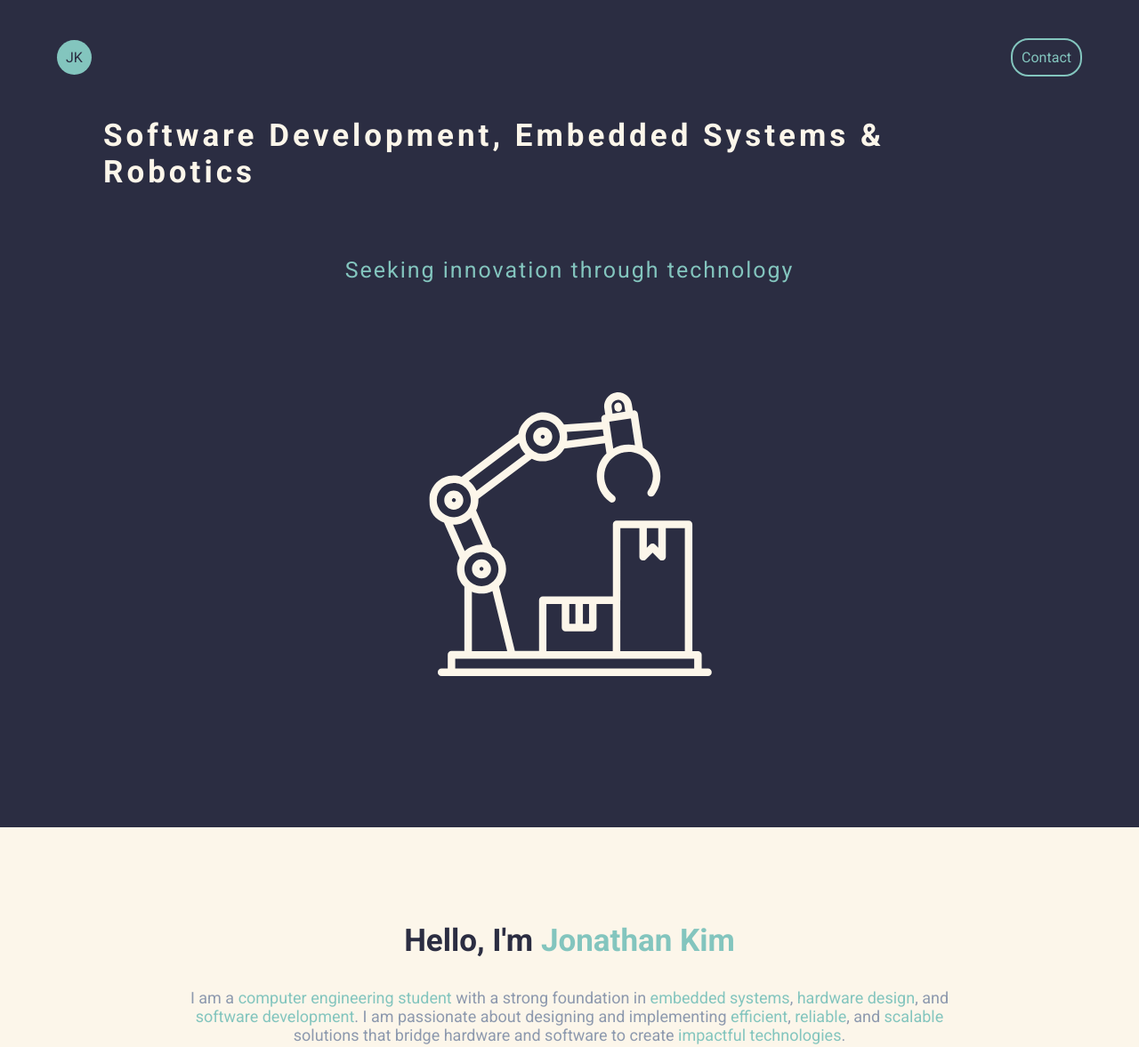
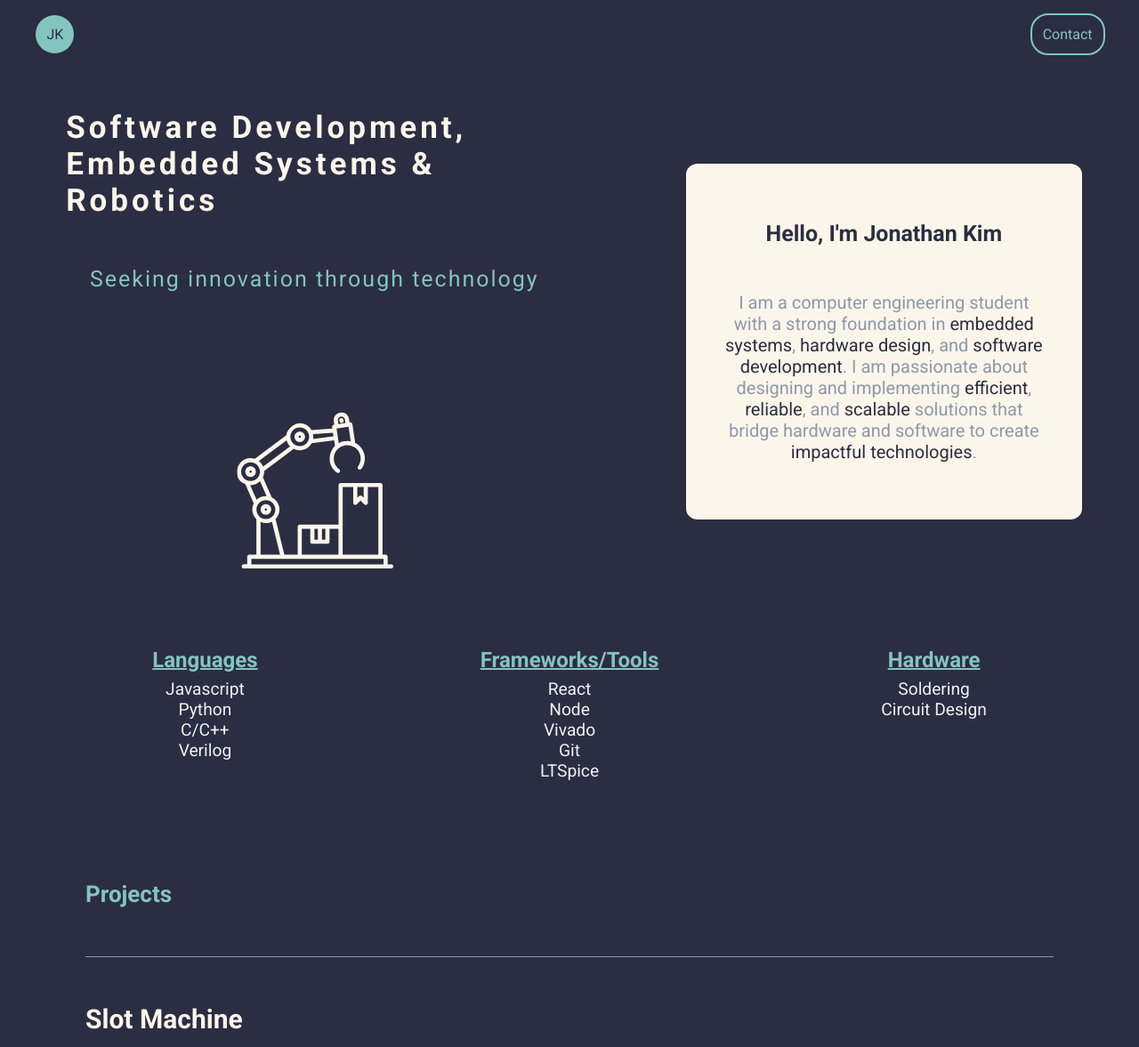
Before and after one commit to jkim0617/myPortfolio, a plain HTML site: page index.html in a window 1280 px wide. Shown: the top 1177 px of the page at 89% size. Drawn offline with Linux system fonts and the light colour scheme.

Commit message:
fixed spacing issue with larger screen, added clickable project links

```diff
--- a/app.css
+++ b/app.css
@@ -43,10 +43,10 @@ header {
     display: flex;
     flex-direction: row;
     width: 100%;
-    height: 60px;
+    height: 5%;
     justify-content: space-between;
     align-items: center;
-    padding: 5%;
+    padding: 3%;
     position: fixed;
     background-color: #2b2d42;
     color: #83c5be;
@@ -57,16 +57,29 @@ header {
 #header-image-container {
     background-color: #83c5be;
     color: #2b2d42;
-    padding: 10px;
+    padding: 1%;
     /* border: 2px solid #edf2f4; */
+    box-sizing: border-box;
+    border: 2px solid #2b2d42;
     border-radius: 50%;
     text-decoration: none;
 }
 
+#header-image-container:hover {
+    background-color: #2b2d42;
+    color: #83c5be;
+    border: 2px solid #83c5be;
+}
+
 header #contact {
     border: 2px solid #83c5be;
-    padding: 10px;
+    padding: 1%;
     border-radius: 20px;
+}
+
+#contact:hover {
+    background-color: #83c5be;
+    color: #2b2d42;
 }
 
 #header-menu div {
@@ -80,13 +93,39 @@ header #contact {
     #header-menu {
         width: 30%;
     }
+
+    #header-image-container,
+    header #contact {
+        /* font-size: 150%; */
+        padding: 1%;
+    }
 }
 
 @media (min-width: 1025px) {
     #header-menu {
         width: 20%;
     }
+
+    #header-image-container,
+    header #contact {
+        /* font-size: 100%; */
+        padding: 1%;
+    }
 }
+
+/* large screen adjust */
+
+#large-screen-adjust {
+    display: flex;
+    flex-direction: column;
+}
+
+@media (min-width: 1025px) {
+    #large-screen-adjust {
+        flex-direction: row;
+    }
+}
+
 
 /* top section */
 
@@ -102,23 +141,18 @@ header #contact {
     flex-direction: column;
     justify-content: space-around;
     position: relative;
-    top: 70px;
+    top: 50px;
     width: 85%;
     height: 300px;
     color: #fcf6ea;
-    /* background-color: #28232B; */
     letter-spacing: 2px;
-    padding: 20px;
-    margin: 5px;
-    /* border: 1px solid red; */
-    /* border: 2px solid #28232B; */
+    padding: 3%;
+    margin: 1%;
 }
 
 #top-section h1 {
-    /* border: 2px solid #fcf6ea; */
     display: flex;
     justify-content: center;
-    /* background-color: #28232B; */
     color: #fcf6ea;
     letter-spacing: 4px;
 }
@@ -131,7 +165,6 @@ header #contact {
 }
 
 #top-section-container img {
-    /* border: 1px solid red; */
     width: 50%;
     position: relative;
     top: 100px;
@@ -159,17 +192,10 @@ header #contact {
     }
 }
 
-/* @media (min-width: 1200px) {
-    #top-section-container img {
-        width: 20%;
-        top: 230px;
-    }
-} */
-
 /* intro sec */
 #intro-container {
     width: 100%;
-    height: 230px;
+    height: fit-content;
     background-color: #fcf6ea;
     color: #2b2d42;
     position: relative;
@@ -178,7 +204,8 @@ header #contact {
     flex-direction: column;
     justify-content: space-around;
     align-items: center;
-    padding: 20px 30px;
+    padding: 12% 10%;
+    /* z-index: 99; */
 }
 
 #intro-container h1 {
@@ -191,14 +218,14 @@ header #contact {
     color: #8d99ae;
 }
 
-.intro-highlight {
-    color: #83c5be;
+#intro-container span {
+    color: #2b2d42;
 }
 
 @media (min-width: 768px) {
     #intro-container {
         top: 300px;
-        padding: 20px 100px;
+        padding: 10%;
     }
 
     #intro-container h1 {
@@ -212,20 +239,84 @@ header #contact {
 
 @media (min-width: 1025px) {
     #intro-container {
-        height: 350px;
-        padding: 90px 200px;
+        width: 50%;
+        height: 400px;
+        /* padding: 15% 5%; */
+        padding: 3%;
+        margin: 5%;
+        top: 120px;
+        border-radius: 3%;
     }
 
     #intro-container h1 {
-        font-size: 35px;
+        font-size: 25px;
     }
 
     #intro-container p {
-        font-size: 18px;
+        font-size: 20px;
     }
 }
 
 @media (min-width: 1200px) {}
+
+/* skills section */
+#skills-container {
+    position: relative;
+    background-color: #2b2d42;
+    /* border: 1px solid red; */
+    width: 100%;
+    /* height: 200px; */
+    top: 150px;
+    display: flex;
+    flex-direction: column;
+    flex-wrap: nowrap;
+    padding: 2%;
+    text-align: center;
+}
+
+.skills-sub-container {
+    width: 100%;
+    height: 100%;
+    box-sizing: border-box;
+    /* border: 1px solid blue; */
+    padding: 2%;
+}
+
+.skills-title {
+    justify-self: center;
+    color: #83c5be;
+    text-decoration: 2px underline;
+}
+
+.skills-list {
+    justify-self: center;
+    padding: 2%;
+    color: #edf2f4;
+    font-size: 90%;
+}
+
+@media (min-width:768px) {
+    #skills-container {
+        top: 300px;
+        flex-direction: row;
+    }
+
+    .skills-title {
+        font-size: 150%;
+    }
+
+    .skills-list {
+        font-size: 120%;
+    }
+}
+
+@media (min-width:1025px) {
+    #skills-container {
+        top: 150px;
+    }
+}
+
+@media (min-width:1200) {}
 
 /* projects section */
 #project-container {
@@ -302,7 +393,7 @@ header #contact {
 
 @media (min-width: 1025px) {
     #project-container {
-        top: 320px;
+        top: 150px;
         height: 600px;
     }
 
--- a/index.html
+++ b/index.html
@@ -22,6 +22,7 @@
         </a>
         <div id="contact">Contact</div>
     </header>
+    <div id="large-screen-adjust">
         <div id="top-section-container">
             <div id="top-section">
                 <h1 class="roboto-bold">Software Development, Embedded Systems & Robotics</h1>
@@ -30,17 +31,48 @@
             <img src="Images/robotics_design_white.svg" alt="">
         </div>
         <div id="intro-container">
-        <h1 class="roboto-bold">Hello, I'm <span class="intro-highlight">Jonathan Kim</span></h1>
+            <h1 class="roboto-bold">Hello, I'm Jonathan Kim</h1>
             <p class="roboto-regular">
-            I am a <span class="intro-highlight">computer engineering student</span> with a strong foundation in
-            <span class="intro-highlight">embedded systems</span>, <span class="intro-highlight">hardware design</span>,
+                I am a computer engineering student with a strong foundation in
+                <span>embedded systems</span>, <span>hardware design</span>,
                 and
-            <span class="intro-highlight">software development</span>. I am passionate about designing and implementing
-            <span class="intro-highlight">efficient</span>,
-            <span class="intro-highlight">reliable</span>, and <span class="intro-highlight">scalable</span> solutions
-            that bridge hardware and software to create <span class="intro-highlight">impactful technologies</span>.
+                <span>software development</span>. I am passionate about designing and implementing
+                <span>efficient</span>,
+                <span>reliable</span>, and <span>scalable</span> solutions
+                that bridge hardware and software to create <span>impactful technologies</span>.
             </p>
         </div>
+    </div>
+
+    <div id="skills-container">
+        <div class="skills-sub-container">
+            <div class="skills-title roboto-bold">Languages</div>
+            <div class="skills-list">
+                <p>Javascript</p>
+                <p>Python</p>
+                <p>C/C++</p>
+                <p>Verilog</p>
+            </div>
+        </div>
+        <div class="skills-sub-container">
+            <div class="skills-title roboto-bold">Frameworks/Tools</div>
+            <div class="skills-list">
+                <p>React</p>
+                <p>Node</p>
+                <p>Vivado</p>
+                <p>Git</p>
+                <p>LTSpice</p>
+            </div>
+        </div>
+        <div class="skills-sub-container">
+            <div class="skills-title roboto-bold">Hardware</div>
+            <div class="skills-list">
+                <p>Soldering</p>
+                <p>Circuit Design</p>
+            </div>
+        </div>
+    </div>
+
     <div id="project-container">
         <div id="project-header" class="roboto-bold">
             <h2>Projects</h2>
```
Lines whose indentation alone changed are shown as unchanged.
